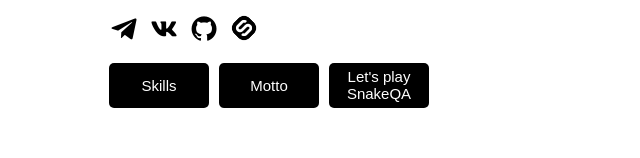
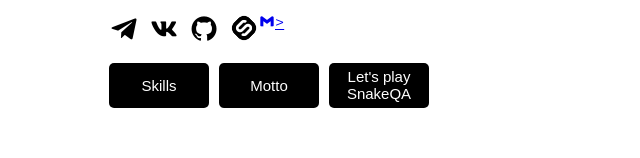
Before and after one commit to GoodyrevQA/GoodyrevQA.github.io, a plain HTML site: page index.html in a window 1280 px wide. Shown: the part 440-598 px from the top of the page, 541-1181 px from the left. Drawn offline with nearby package versions, Linux system fonts and the light colour scheme.

Commit message:
add mail

```diff
--- a/index.html
+++ b/index.html
@@ -39,6 +39,7 @@
             <a href="https://stepik.org/users/437657751" target="_ blank"><img src="stepik_small.png" img class="img"></a>
             <a href="https://stepik.org/users/437657751" target="_ blank"><img src="stepik_small2.png" img class="hoverImg"></a>
           </div>
+          <a href="mailto:iegudyrev@gmail.com" target="_ blank"><i class='bx bxl-gmail'></i>></a>
 
         </div>
         <div class="menu">
```
